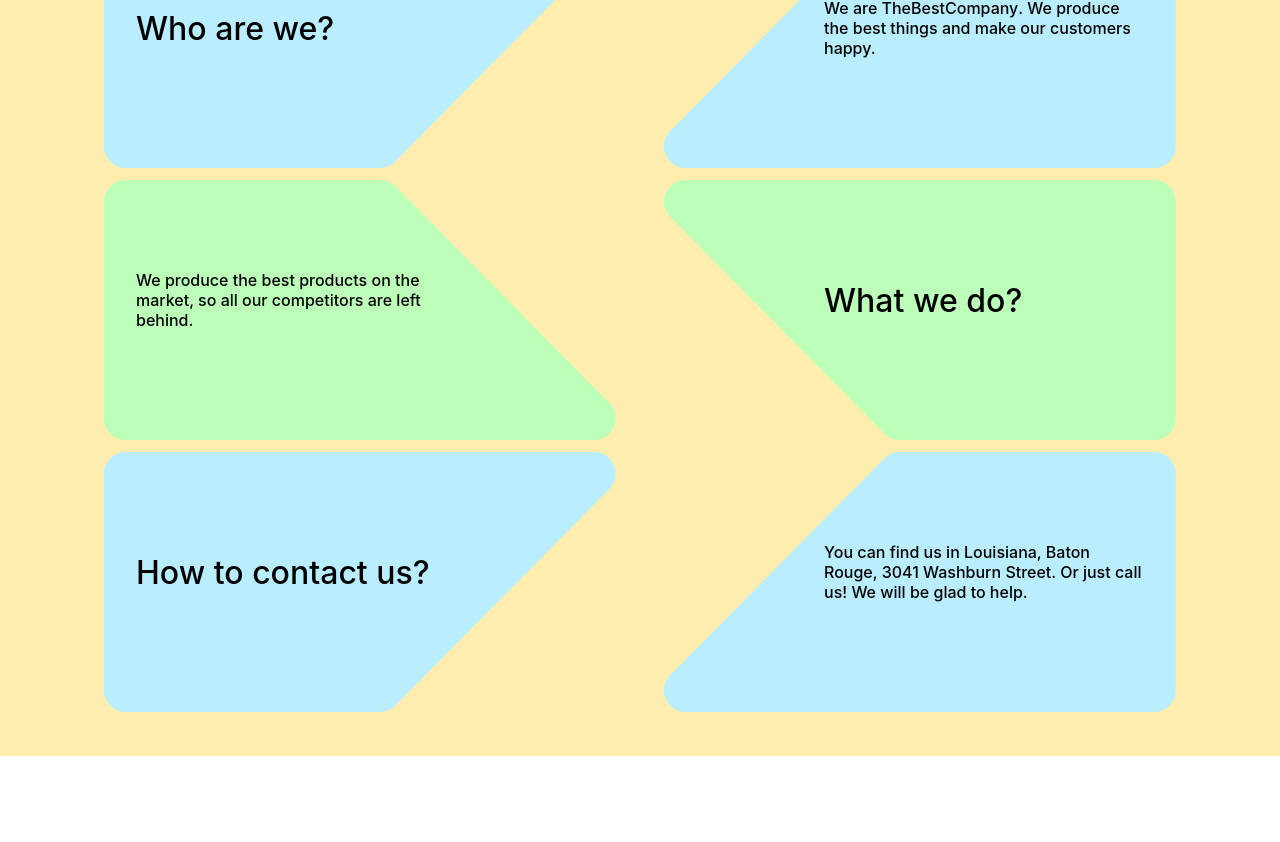
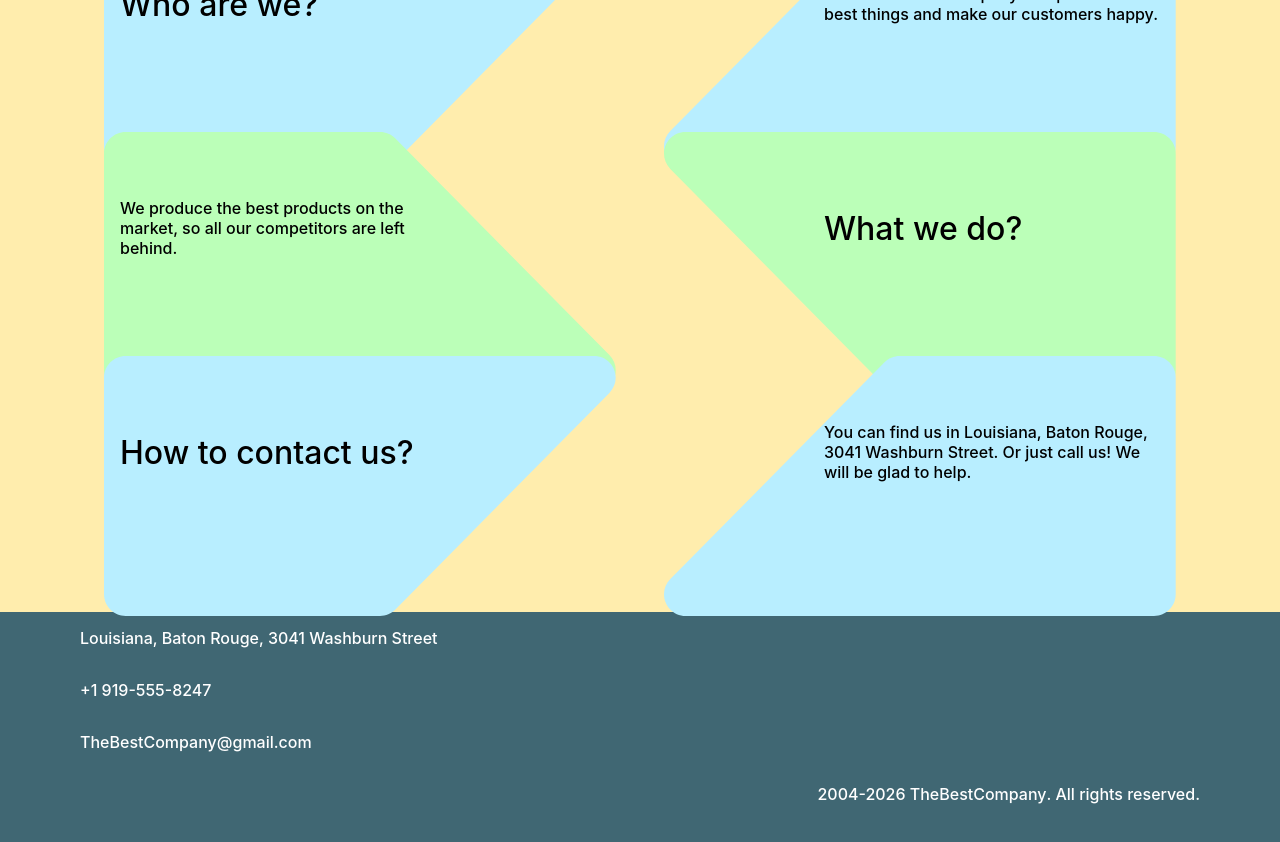
Before and after one commit to GTFTT/the-best-company, a React (Vite) app: page / in a window 1280 px wide. Shown: the part 220-1062 px from the top of the page. Before the commit the page ends 976 px from the top, so only its background shows below. Built offline with nearby package versions, Linux system fonts and the light colour scheme.

Commit message:
Added footer

```diff
--- a/src/App.tsx
+++ b/src/App.tsx
@@ -1,12 +1,14 @@
 import styles from './App.module.css'
 import Header from "./compoentns/Header/Header.tsx";
 import MainPage from "./pages/MainPage/MainPage.tsx";
+import Footer from "./compoentns/Footer/Footer.tsx";
 
 function App() {
   return (
     <div className={styles.app}>
       <Header />
       <MainPage />
+      <Footer />
     </div>
   )
 }
--- a/src/compoentns/Block/Block.module.css
+++ b/src/compoentns/Block/Block.module.css
@@ -3,9 +3,7 @@
   background-position: center;
   background-size: cover;
   width: 40vw;
-  height: 15rem;
-  border-radius: 12px;
-  overflow: hidden;
+  height: 12rem;
 }
 
 .backgroundImage {
@@ -19,7 +17,7 @@
 }
 
 .block {
-  padding: 2rem;
+  padding: 4rem 1rem;
   display: flex;
   flex-direction: column;
   justify-content: center;
--- /dev/null
+++ b/src/compoentns/Footer/Footer.module.css
@@ -0,0 +1,16 @@
+.footer {
+  height: 30vh;
+  color: white;
+  background-color: #406773;
+  font-weight: normal;
+}
+
+.row {
+  padding: 1rem 5rem;
+}
+
+.row:last-child {
+  display: flex;
+  justify-content: end;
+  padding: 1rem 5rem;
+}
--- /dev/null
+++ b/src/compoentns/Footer/Footer.tsx
@@ -0,0 +1,22 @@
+import styles from "./Footer.module.css"
+
+function Footer() {
+  return (
+    <footer className={styles.footer}>
+      <div className={styles.row}>
+        Louisiana, Baton Rouge, 3041 Washburn Street
+      </div>
+      <div className={styles.row}>
+        +1 919-555-8247
+      </div>
+      <div className={styles.row}>
+        TheBestCompany@gmail.com
+      </div>
+      <div className={styles.row}>
+        <b>2004-{(new Date()).getFullYear()} TheBestCompany</b>. All rights reserved.
+      </div>
+    </footer>
+  );
+}
+
+export default Footer;
```
